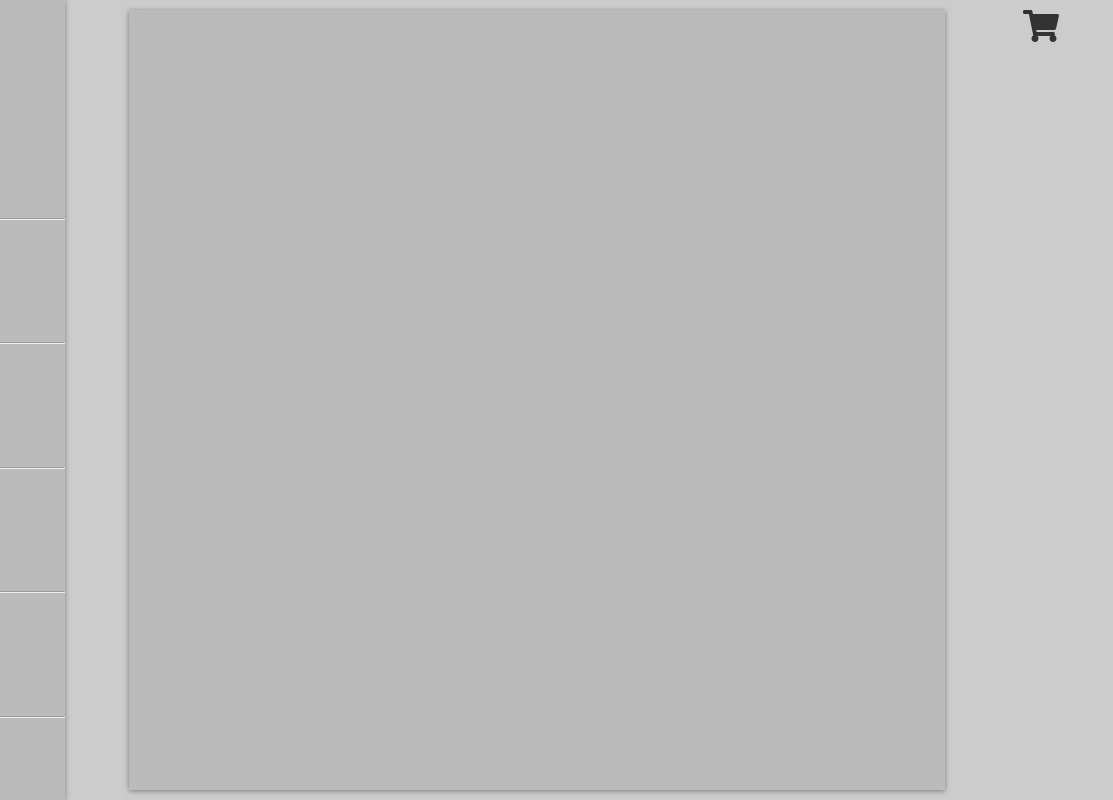
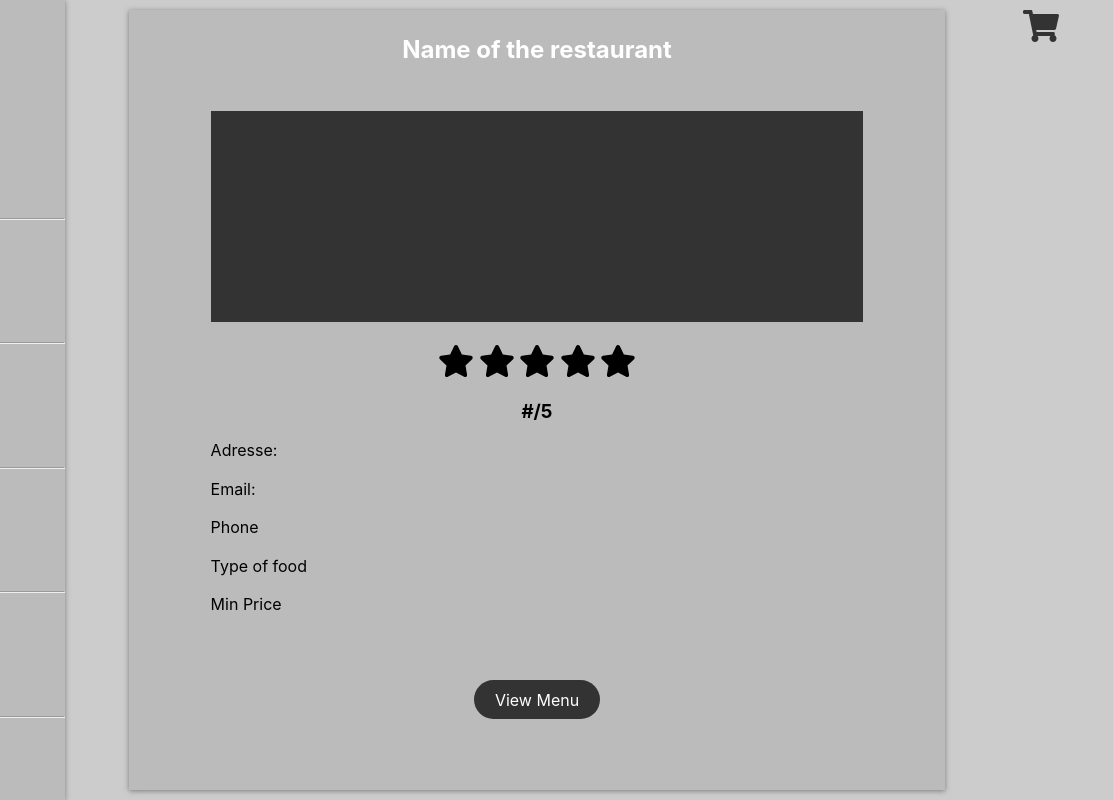
Before and after one commit to valentinmagot/DevoirLab1, a plain HTML site: page build/restaurantList.html in a window 1280 px wide. Shown: the full height of the page, 167-1280 px from the left. Drawn offline with Linux system fonts and the light colour scheme.

Commit message:
Added main content

```diff
--- a/build/restaurant.css
+++ b/build/restaurant.css
@@ -27,7 +27,7 @@ body {
 
 }
 
-.btn-restaurant:hover{
+.btn-menu:hover{
     background: var(--light);
     color: var(--dark);
 }
@@ -74,12 +74,83 @@ body {
     margin-left: auto;
     margin-right: auto;
     background: #6d6d6d2f;
-    box-shadow: var(--shadow)
+    box-shadow: var(--shadow);
+
+}
+
+.main-content {
+    height: 100%;
+    display: grid;
+    grid-template-columns: [col1-start] 10% [col2-start] auto [col2-end] 10%;
+    grid-template-rows: [row1-start] 3% [row2-start] 10% [row3-start] 30% [row4-start] 10% [row5-start] auto [row6-start] 10% [row6-end] 3%;
+}
+
+/* Restaurant name */
+.restaurant-name {
+    grid-column-start: col2-start;
+    grid-column-end: col2-end;
+    grid-row-start: row2-start;
+    grid-row-end: row3-start;
+    text-align: center;
+    color:  var(--light);
+
+}
+.restaurant-name h1{
+    margin: 0;
+}
+
+/* Restaurant Image */
+.restaurant-img {
+    grid-column-start: col2-start;
+    grid-column-end: col2-end;
+    grid-row-start: row3-start;
+    grid-row-end: row4-start;
+    height: 90%;
+    width: 100%;
+    background: var(--dark);
+
+}
+
+/* Reataurant Ratind */
+.restaurant-score {
+
+    grid-column-start: col2-start;
+    grid-column-end: col2-end;
+    grid-row-start: row4-start;
+    grid-row-end: row5-start;
+    text-align: center;
+
+}
+
+.restaurant-score h3{
+
+    margin-top:20px;
+    margin-bottom: 0;
+
+}
+
+/* Info */
+.info {
+
+    grid-column-start: col2-start;
+    grid-column-end: col2-end;
+    grid-row-start: row5-start;
+    grid-row-end: row6-start;
+
+}
+
+/* Buttons Div */
+.btn-div {
+
+    grid-column-start: col2-start;
+    grid-column-end: col2-end;
+    grid-row-start: row6-start;
+    grid-row-end: row6-end;
+    text-align: center;
 
 }
 
 /* List View */
-
 .list {
     display: grid;
     grid-template-rows:  [row1-start] 10px  [row2-start] 25% [row2-end] auto [end-row] 10px [end];
--- a/build/restaurantList.html
+++ b/build/restaurantList.html
@@ -27,8 +27,26 @@
           <!-- Main content -->
           <section class="main">
             <div class="main-content">
-
-                <!-- <div><a href="#" class="btn btn-restaurant">View Menu</a></div> -->
+              <div class="restaurant-name">
+                  <h1>Name of the restaurant</h1>
+              </div>
+              <div class="restaurant-img"><img src="" alt=""></div>
+              <div class="restaurant-score">
+                 <i class="fas fa-star fa-2x"></i>
+                 <i class="fas fa-star fa-2x"></i>
+                 <i class="fas fa-star fa-2x"></i>
+                 <i class="fas fa-star fa-2x"></i>
+                 <i class="fas fa-star fa-2x"></i>
+                 <h3>#/5</h3>
+              </div>
+              <div class="info">
+                  <p>Adresse:</p>
+                  <p>Email:</p>
+                  <p>Phone</p>
+                  <p>Type of food</p>
+                  <p>Min Price</p>
+              </div>
+                <div class="btn-div"><a href="#" class="btn btn-menu">View Menu</a></div>
             </div>
             </div>
           </section>
```
